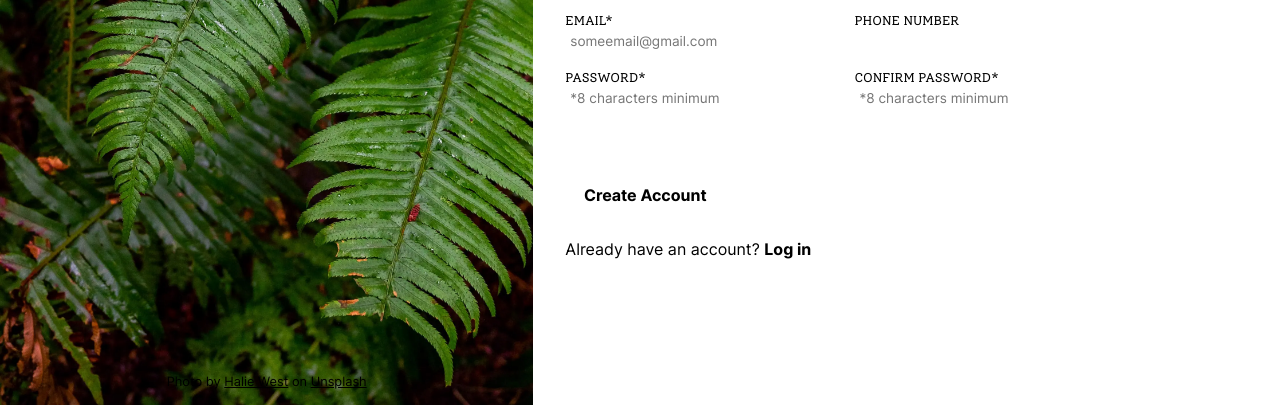
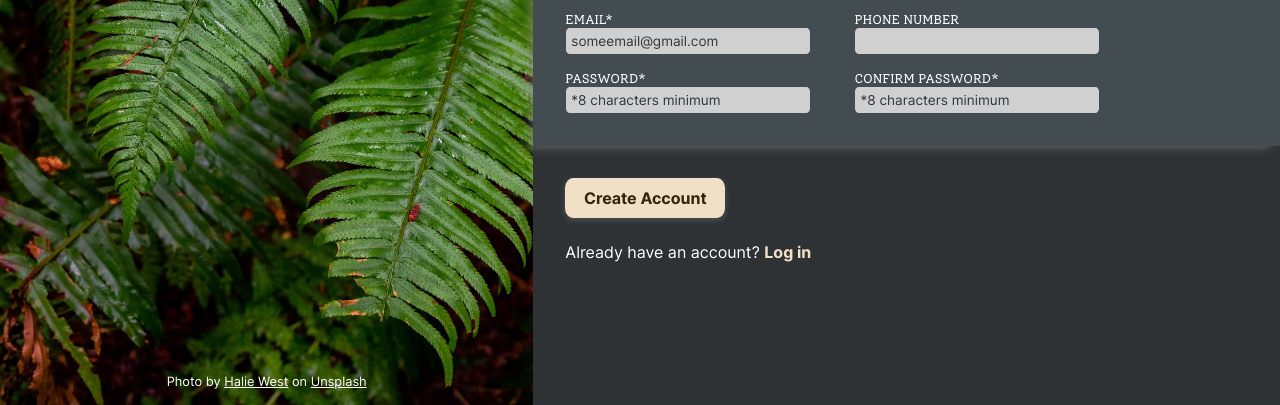
Before and after one commit to NeoPlato/odin-signup-form, a plain HTML site: page index.html in a window 1280 px wide. Shown: the part 395-800 px from the top of the page. Drawn offline with Linux system fonts and the dark colour scheme.

Commit message:
Add working dark mode
It feels like it hurts the eyes kind of but it works. I'll get design
tips later.

```diff
--- a/styles.css
+++ b/styles.css
@@ -95,12 +95,36 @@ button {
         --attribution-color: white;
         --form-bg-color: #e5e5e5;
         --form-box-shadow: 0px 5px 14px -4px #000000ba;
-        --form-input-border-color: #E5E7EB;
+        --form-input-bg-color: white;
+        --form-input-border-color: var(--form-bg-color);
+        --form-input-placeholder-color: #888888;
         --form-input-focus-border-color: blue;
         --form-input-focus-box-shadow: 0px 2px 4px 0px #7B7B7BBA;
         --form-input-invalid-border-color: #ff4040;
         --form-btn-bg-color: #4c5c3d;
         --form-btn-color: white;
+        --form-btn-box-shadow: 0 2px 5px 1px #5c5c5c9c;
+    }
+}
+
+@media (prefers-color-scheme: dark) {
+    :root {
+        color-scheme: dark;
+        --body-bg-color: #2e3235;
+        --img-logo-bg-color: #0000008f;
+        --img-logo-color: white;
+        --attribution-color: white;
+        --form-bg-color: #424c51;
+        --form-box-shadow: -6px 5px 10px -4px #7f7f7fba;
+        --form-input-bg-color: #d0d0d0;
+        --form-input-border-color: var(--form-bg-color);
+        --form-input-placeholder-color: #30373b;
+        --form-input-color: #1f4154;
+        --form-input-focus-border-color: #82e0ff;
+        --form-input-focus-box-shadow: 0px 2px 3px 0px #aeaeae8c;
+        --form-input-invalid-border-color: #ffbebe;
+        --form-btn-bg-color: #f0e1c6;
+        --form-btn-color: #34260e;
         --form-btn-box-shadow: 0 2px 5px 1px #5c5c5c9c;
     }
 }
@@ -208,9 +232,11 @@ form li label {
 }
 
 form li input {
+    background-color: var(--form-input-bg-color);
     border: 1px solid var(--form-input-border-color);
     font-size: var(--form-input-font-size);
     border-radius: var(--form-input-border-radius);
+    color: var(--form-input-color, black);
     padding: 5px;
     width: var(--form-input-width);
 }
@@ -218,6 +244,10 @@ form li input {
 form li input:focus {
     border-color: var(--form-input-focus-border-color);
     box-shadow: var(--form-input-focus-box-shadow);
+}
+
+form li input::placeholder {
+    color: var(--form-input-placeholder-color);
 }
 
 form li input:not(:placeholder-shown, :focus):invalid {
```
